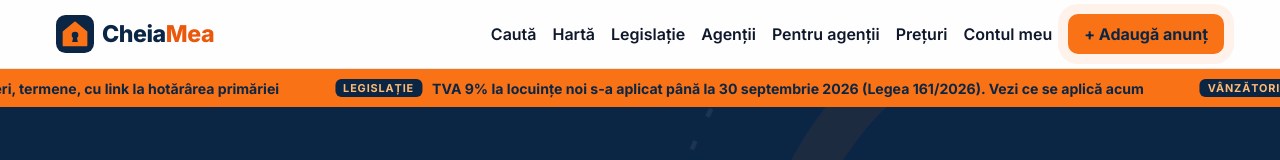
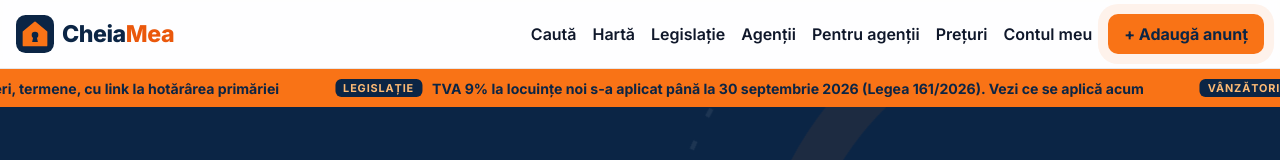
Before and after one commit to rudycwl/imobiliare-romania, a Next.js app: page / in a window 1280 px wide. Shown: the top 160 px of the page. Built offline with nearby package versions, Linux system fonts and the light colour scheme; no server answers; the database is empty.

Commit message:
Lățimea paginii +20% (1200 → 1440 px), cerut de Rudy
Co-Authored-By: Claude Opus 5.5 <noreply@anthropic.com>
Claude-Session: https://claude.ai/code/session_019z7Un5TmWpmw7yniHAYeMo

```diff
--- a/src/app/globals.css
+++ b/src/app/globals.css
@@ -5,7 +5,7 @@
 * { box-sizing: border-box; }
 body { margin: 0; overflow-x: clip; font-family: var(--font-inter), system-ui, -apple-system, "Segoe UI", sans-serif; background: var(--bg); color: var(--fg); }
 a { color: var(--accent); text-decoration: none; }
-.container { max-width: 1200px; margin: 0 auto; padding: 0 16px; }
+.container { max-width: 1440px; margin: 0 auto; padding: 0 16px; }
 .header { background: var(--card); border-bottom: 1px solid var(--border); }
 .header-inner { display: flex; justify-content: space-between; align-items: center; height: 60px; }
 .logo { display: flex; align-items: center; gap: 8px; font-weight: 800; font-size: 1.2rem; letter-spacing: -0.02em; color: var(--fg); }
```
